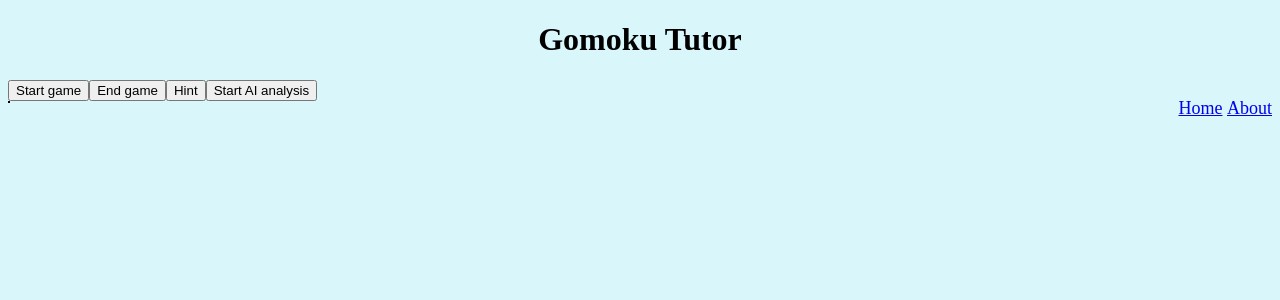
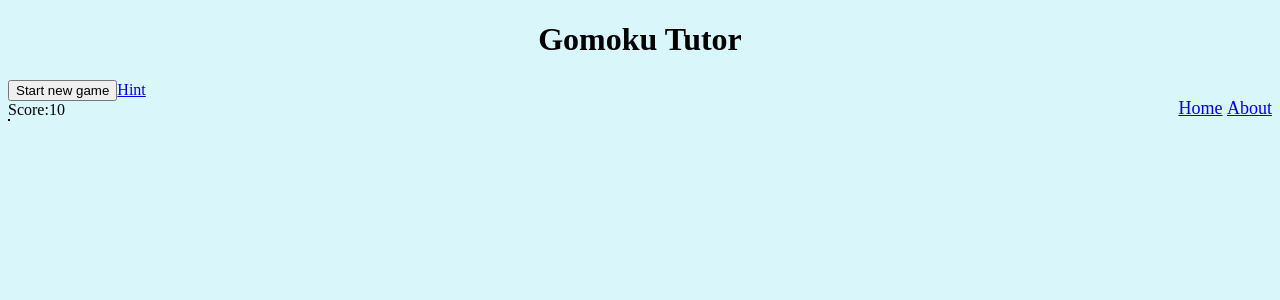
Before and after one commit to qiaozhQZ/Gomoku_flask, a Flask app: template templates/home.html in a window 1280 px wide. Shown: the top 300 px of the page. Run offline with Flask 2, Linux system fonts and the light colour scheme; the template is opened without the code that fills it: most values are stand-ins (such as "Sample title", 1, 10 or a date in 2020); parts of the project's set-up code (start-up, migrations or seed data) failed here and were passed over.

Commit message:
add hine as an url, display score at each move

```diff
--- a/templates/home.html
+++ b/templates/home.html
@@ -6,10 +6,9 @@
 {% block content%}
 
 <table style = "border: 1px solid black;">
-    <button type="button">Start game</button> <!-- link button -->
-    <button type="button">End game</button> <!-- link button -->
-    <button type="button">Hint</button> <!-- link button -->
-    <button type="button">Start AI analysis</button> <!-- link button -->
+    <button type="button">Start new game</button> <!--start a new game any time -->
+    <a href="/hint">Hint</a> <!-- see the next optimal move -->
+    <div>Score:{{score}}</div> <!-- predict win based on the current move -->
     {%for i in range(0, width)%}
     <tr>
         {%for j in range(0, height)%}
```
